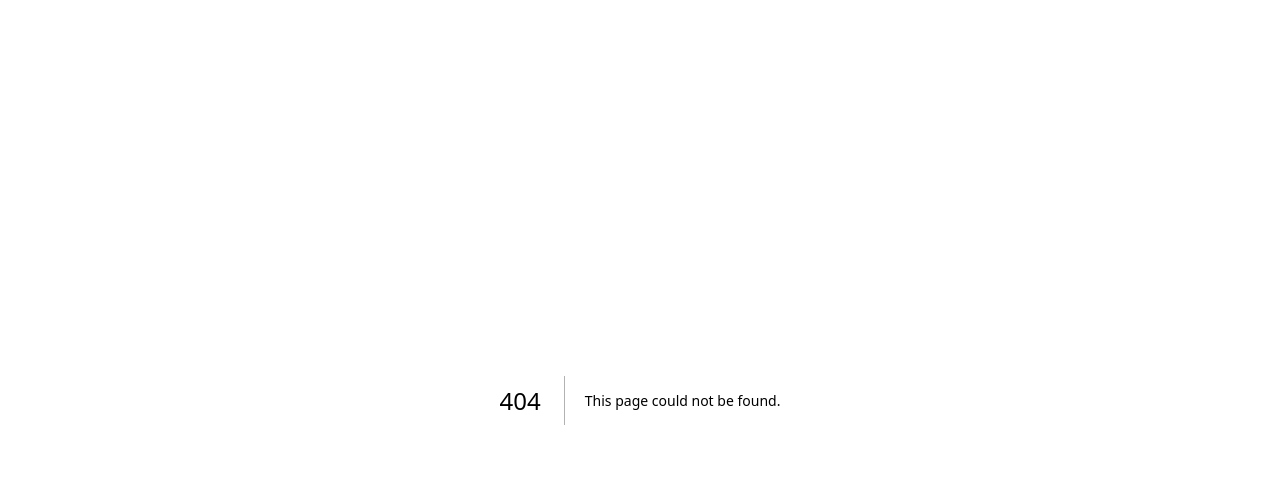
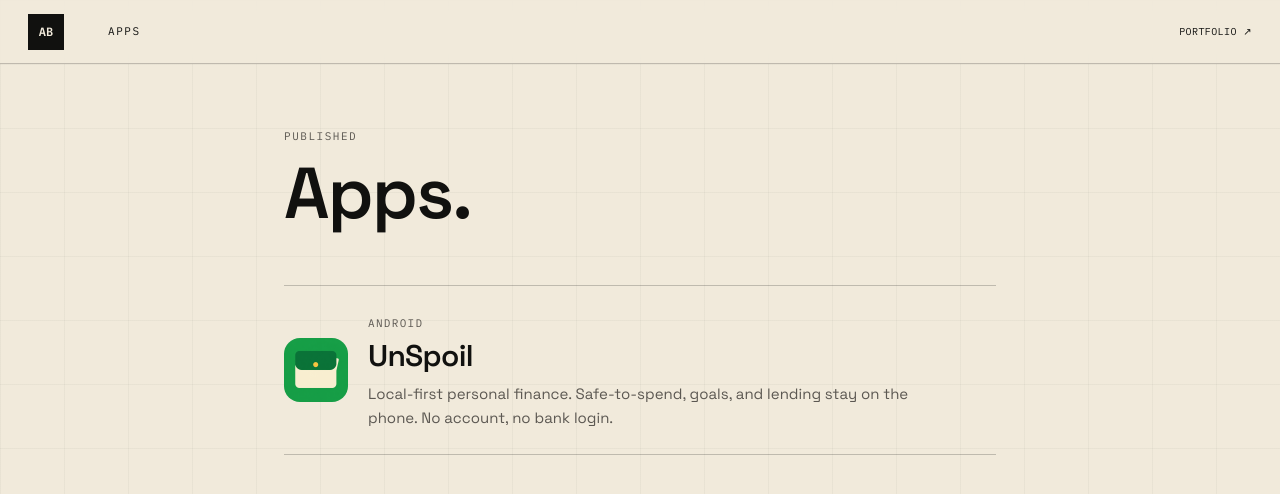
Before and after one commit to Abhishek-programs/portfolio, a Next.js app: page /apps in a window 1280 px wide. Before the commit this address had no page. Shown: the top 494 px of the page. Built offline with nearby package versions, Linux system fonts and the light colour scheme.

Commit message:
feat: update sitemap and footer links for apps
- Added a new URL for the apps section in the sitemap.
- Included a link to the apps page in the contact footer of the CinematicPortfolio component.

```diff
--- /dev/null
+++ b/app/apps/page.tsx
@@ -0,0 +1,76 @@
+import type { Metadata } from 'next';
+import Image from 'next/image';
+import Link from 'next/link';
+
+export const metadata: Metadata = {
+  title: 'Apps',
+  description:
+    'Apps by Abhishek Bhattarai. UnSpoil is a local-first personal finance app for Android.',
+  alternates: {
+    canonical: 'https://bhattaraiabhishek.com.np/apps',
+  },
+};
+
+const apps = [
+  {
+    name: 'UnSpoil',
+    platform: 'Android',
+    summary:
+      'Local-first personal finance. Safe-to-spend, goals, and lending stay on the phone. No account, no bank login.',
+    href: '/apps/unspoil',
+    icon: '/apps/unspoil/icon-512.png',
+  },
+];
+
+export default function AppsPage() {
+  return (
+    <div className="cinematic-portfolio">
+      <header className="portfolio-header">
+        <Link href="/" className="portfolio-mark" aria-label="Portfolio">
+          AB
+        </Link>
+        <p className="mono text-[11px] uppercase tracking-[0.14em]">Apps</p>
+        <Link href="/" className="header-resume">
+          Portfolio ↗
+        </Link>
+      </header>
+      <main className="mx-auto max-w-3xl px-7 pb-24 pt-32">
+        <p className="mono text-[11px] uppercase tracking-[0.14em] text-[var(--muted)]">
+          Published
+        </p>
+        <h1 className="mt-3 text-6xl font-semibold tracking-tight md:text-7xl">
+          Apps.
+        </h1>
+        <ul className="mt-14 border-t border-[var(--line)]">
+          {apps.map(app => (
+            <li key={app.href} className="border-b border-[var(--line)]">
+              <Link
+                href={app.href}
+                className="flex items-center gap-5 py-6 no-underline"
+              >
+                <Image
+                  src={app.icon}
+                  alt=""
+                  width={64}
+                  height={64}
+                  className="rounded-2xl"
+                />
+                <span className="min-w-0">
+                  <span className="mono text-[11px] uppercase tracking-[0.12em] text-[var(--muted)]">
+                    {app.platform}
+                  </span>
+                  <span className="mt-1 block text-3xl font-semibold tracking-tight">
+                    {app.name}
+                  </span>
+                  <span className="mt-2 block max-w-xl text-[15px] leading-relaxed text-[var(--muted)]">
+                    {app.summary}
+                  </span>
+                </span>
+              </Link>
+            </li>
+          ))}
+        </ul>
+      </main>
+    </div>
+  );
+}
--- a/app/sitemap.ts
+++ b/app/sitemap.ts
@@ -6,6 +6,10 @@ const sitemap = () => {
     },
     {
       url: 'https://bhattaraiabhishek.com.np/v1',
+      lastModified: new Date(),
+    },
+    {
+      url: 'https://bhattaraiabhishek.com.np/apps',
       lastModified: new Date(),
     },
     {
--- a/components/CinematicPortfolio.tsx
+++ b/components/CinematicPortfolio.tsx
@@ -784,6 +784,7 @@ export default function CinematicPortfolio() {
             </div>
             <div className="contact-footer reveal-item">
               <span>Kathmandu, Nepal</span>
+              <Link href="/apps">Apps ↗</Link>
               <Link href="/v1">Previous portfolio · v1 ↗</Link>
               <span>© {new Date().getFullYear()}</span>
             </div>
```
